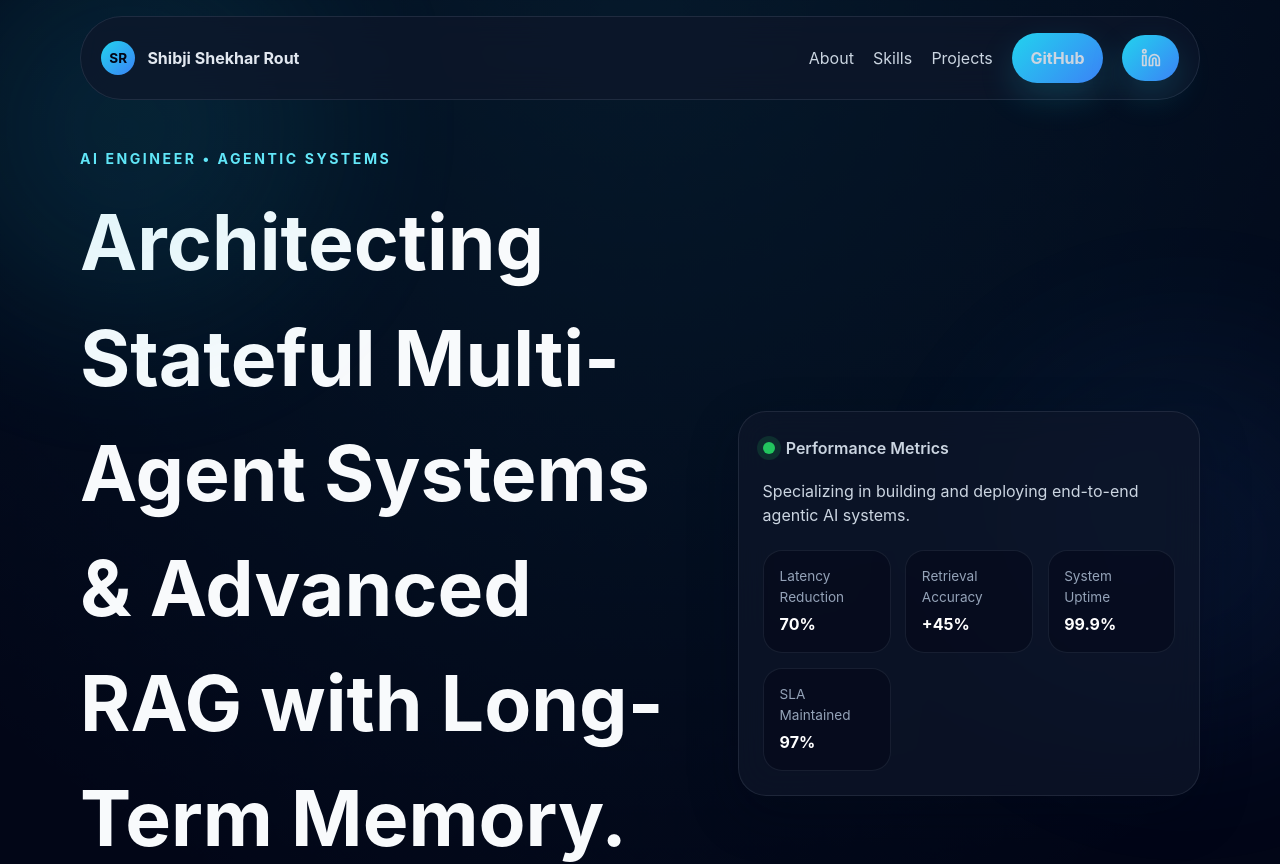
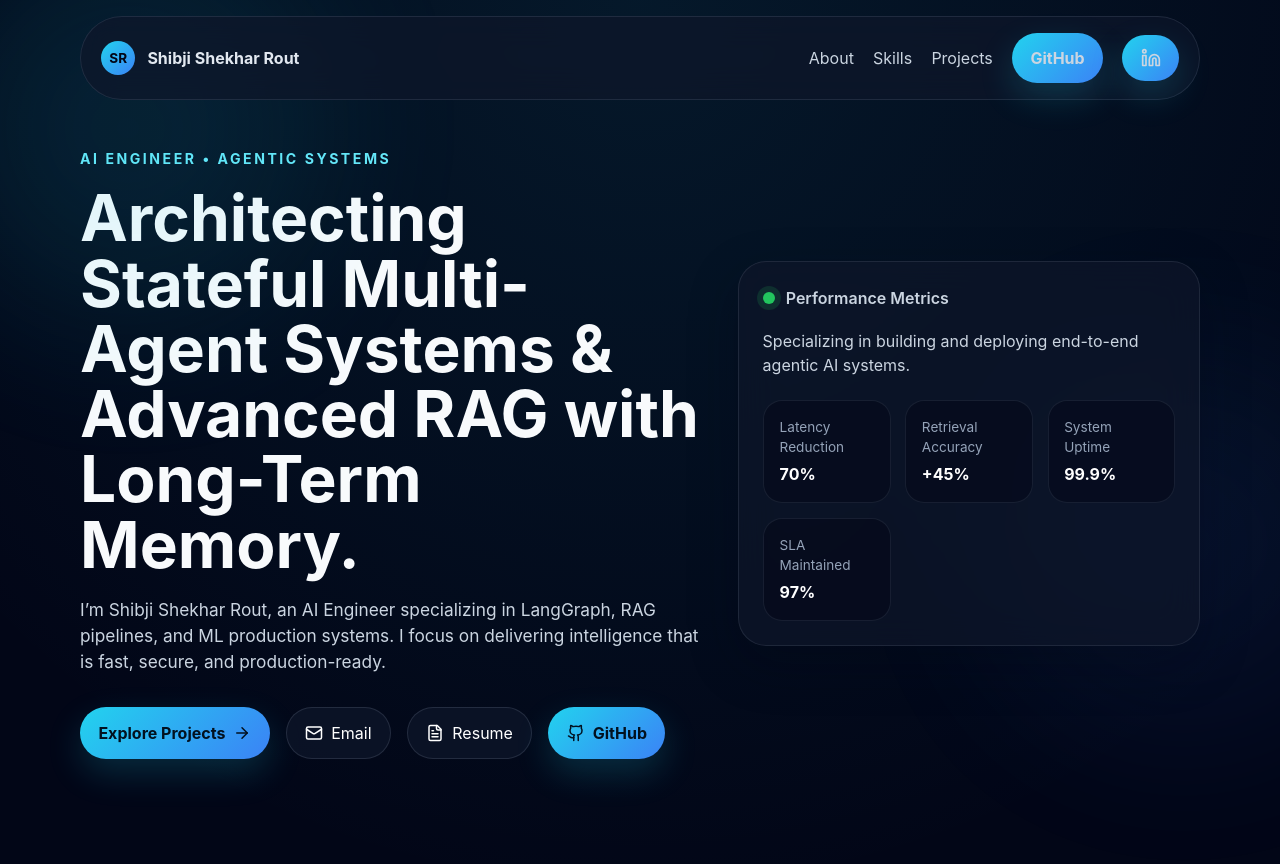
Before and after one commit to ShibjiRout/shibji-portfolio, a React (Vite) app: page / in a window 1280 px wide. Shown: the top 864 px of the page. Built offline with nearby package versions, Linux system fonts and the light colour scheme.

Commit message:
Resolve foormat issue for phone and laptop

```diff
--- a/src/styles.css
+++ b/src/styles.css
@@ -196,10 +196,19 @@ button {
   color: #f8fafc;
 }
 
+/* This is your base style (for Phone) */
 .hero h1 {
-  font-size: clamp(4rem, 6vw, 5.5rem);
-  line-height: 1.;
+  font-size: clamp(2.5rem, 8vw, 4rem);
+  line-height: 1.02;
   max-width: 12ch;
+}
+
+/* This applies ONLY to Laptop/Desktop */
+@media (min-width: 1024px) {
+  .hero h1 {
+    font-size: clamp(4rem, 6vw, 3.4rem);
+    max-width: 28ch;
+  }
 }
 
 .hero-text {
```
